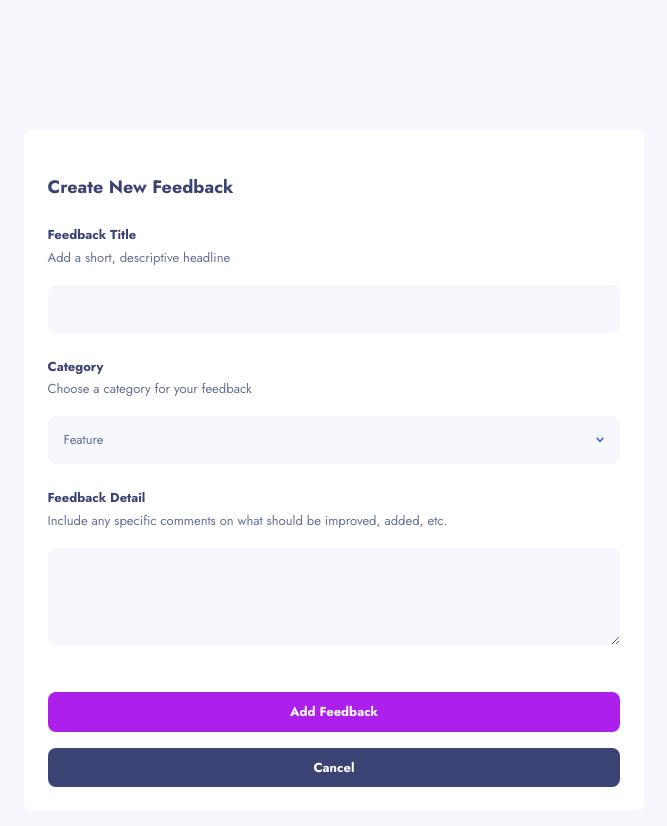
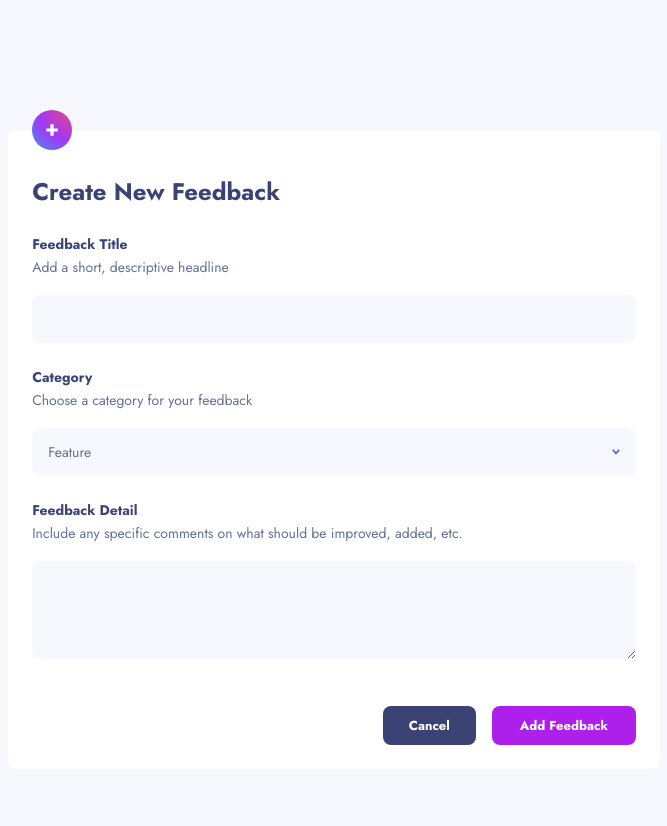
Before and after one commit to 12Ricky0/feedback-app, a Next.js app: page / in a window 1280 px wide. Shown: the top 826 px of the page, without its empty margins (306-973 px from the left). Built offline with nearby package versions, Linux system fonts and the light colour scheme.

Commit message:
form coplete

```diff
--- a/components/feeback-form.tsx
+++ b/components/feeback-form.tsx
@@ -7,7 +7,7 @@ function SelectOption() {
   const [sort, setSort] = useState("Feature");
 
   return (
-    <div className="mt-4 bg-white shadow-lg w-full shadow-secondary-light-blue rounded-lg">
+    <div className="mt-4 bg-white absolute right-0 mx-6 left-0 shadow-lg shadow-secondary-light-blue rounded-lg">
       <ul className="text-[16px] text-secondary-light-blue cursor-pointer">
         {options.map((option) => (
           <div
@@ -41,19 +41,26 @@ export default function FeedbackForm() {
   const [isOpen, setIsOpen] = useState(false);
 
   return (
-    <section className="bg-white rounded-lg mx-6 md:mx-0 mt-[35px]">
-      <h1 className="text-[18px] mx-6 font-bold text-secondary-dark-gray mb-6 pt-11">
+    <section className="bg-white rounded-lg mx-6 md:mx-0 mt-[35px] relative">
+      <Image
+        alt="check"
+        src="/assets/shared/icon-new-feedback.svg"
+        width={40}
+        height={40}
+        className="absolute -translate-y-5 mx-6"
+      />
+      <h1 className="text-[18px] md:text-[24px] mx-6 font-bold text-secondary-dark-gray mb-6 pt-11">
         Create New Feedback
       </h1>
 
       <form action="" className="mx-6">
         <label
-          className="text-[13px] block font-bold text-secondary-dark-gray"
+          className="text-[13px] md:text-[14px] block font-bold text-secondary-dark-gray"
           htmlFor="title"
         >
           Feedback Title
         </label>
-        <span className="text-secondary-light-blue text-[13px]">
+        <span className="text-secondary-light-blue md:text-[14px] text-[13px]">
           Add a short, descriptive headline
         </span>
         <input
@@ -64,12 +71,12 @@ export default function FeedbackForm() {
           className="w-full pl-4 text-secondary-light-blue text-[13px] h-12 bg-secondary-very-gray rounded-lg focus:outline-tetiary-sea-blue mt-4"
         />
         <label
-          className="text-[13px] block font-bold text-secondary-dark-gray mt-6"
+          className="text-[13px] md:text-[14px] block font-bold text-secondary-dark-gray mt-6"
           htmlFor="category"
         >
           Category
         </label>
-        <span className="text-secondary-light-blue text-[13px]">
+        <span className="text-secondary-light-blue md:text-[14px] text-[13px]">
           Choose a category for your feedback
         </span>
         {/* <input
@@ -83,7 +90,7 @@ export default function FeedbackForm() {
         <div>
           <div
             onClick={() => setIsOpen(!isOpen)}
-            className="w-full px-4 text-secondary-light-blue text-[13px] h-12 bg-secondary-very-gray rounded-lg mt-4 flex items-center justify-between"
+            className="w-full px-4 text-secondary-light-blue md:text-[14px] text-[13px] h-12 bg-secondary-very-gray rounded-lg mt-4 flex items-center justify-between"
           >
             <input
               type="text"
@@ -103,12 +110,12 @@ export default function FeedbackForm() {
         </div>
 
         <label
-          className="text-[13px] block font-bold text-secondary-dark-gray mt-6"
+          className="text-[13px] md:text-[14px] block font-bold text-secondary-dark-gray mt-6"
           htmlFor="details"
         >
           Feedback Detail
         </label>
-        <span className="text-secondary-light-blue text-[13px]">
+        <span className="text-secondary-light-blue md:text-[14px] text-[13px]">
           Include any specific comments on what should be improved, added, etc.
         </span>
         <textarea
@@ -119,17 +126,14 @@ export default function FeedbackForm() {
           autoComplete="on"
           className="w-full pl-4 text-secondary-light-blue text-[13px] h- bg-secondary-very-gray rounded-lg focus:outline-tetiary-sea-blue mt-4"
         />
-        <div className="mt-10 pb-6">
+        <div className="mt-10 pb-6 md:flex flex-row-reverse gap-4">
           <button
-            className="border-none rounded-lg w-full bg-primary-voilet py-[10px] text-white font-bold text-[13px]"
+            className="border-none rounded-lg w-full bg-primary-voilet py-[10px] md:w-[144px] text-white font-bold text-[13px]"
             type="submit"
           >
             Add Feedback
           </button>
-          <button
-            className="border-none rounded-lg w-full bg-secondary-dark-gray mt-4 py-[10px] text-white font-bold text-[13px]"
-            type="submit"
-          >
+          <button className="border-none rounded-lg md:w-[93px] w-full bg-secondary-dark-gray mt-4 md:mt-0 py-[10px] text-white font-bold text-[13px]">
             Cancel
           </button>
         </div>
```
